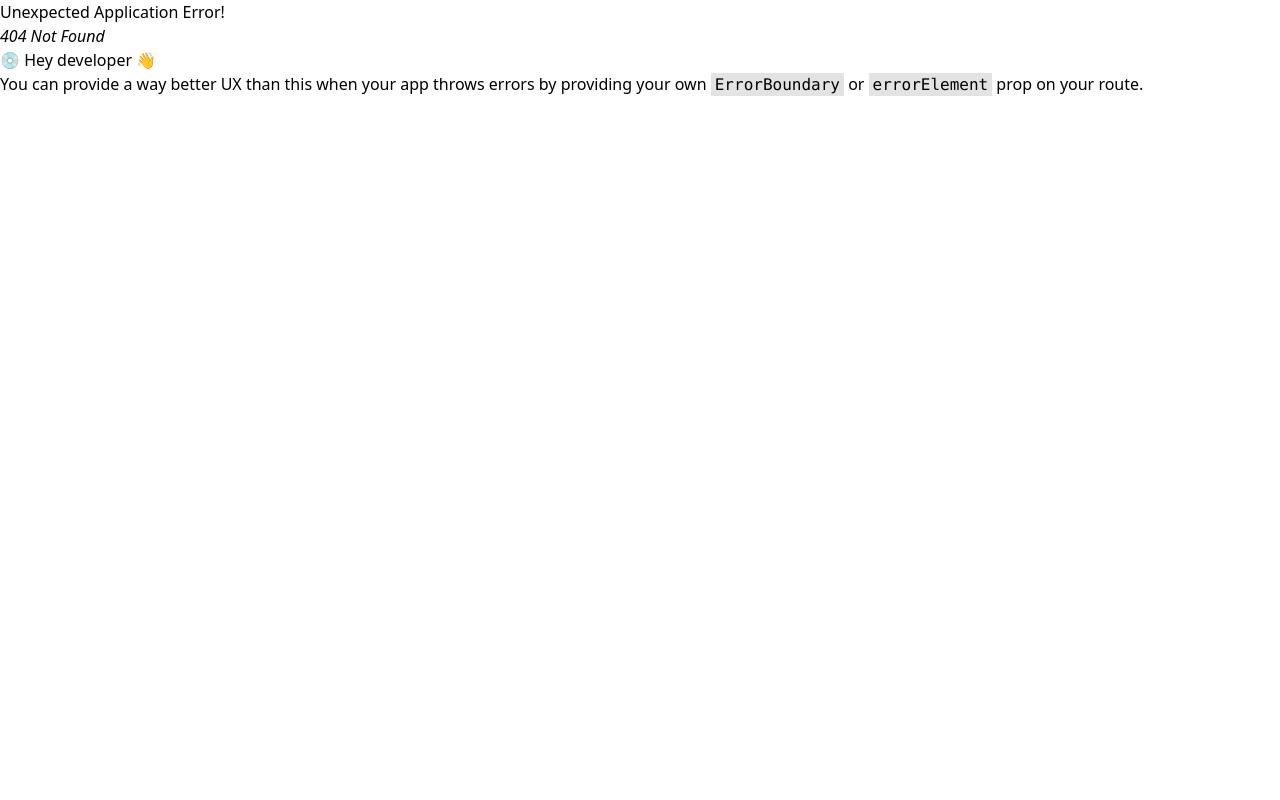
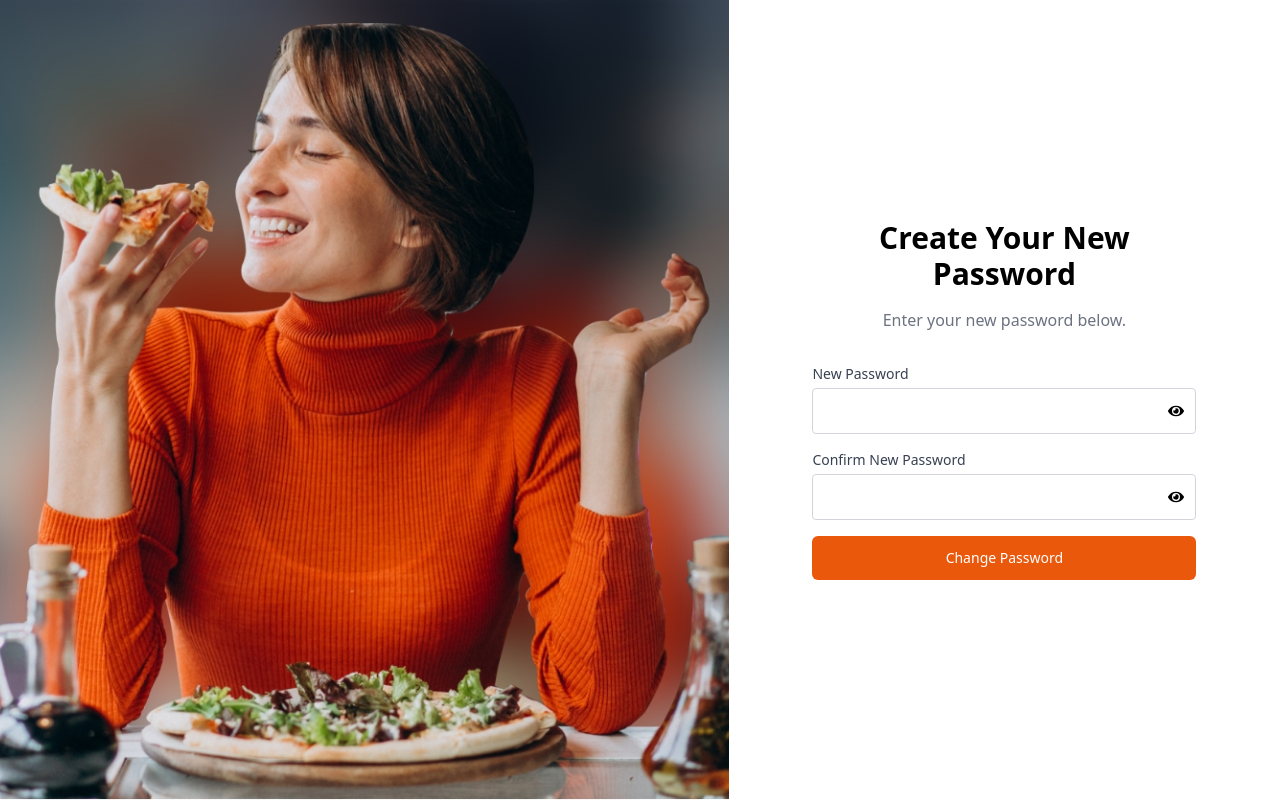
Before and after one commit to Devanshi2109/bookMyMeal-frontend, a React (Vite) app: page /update-password in a window 1280 px wide. Before the commit this address had no page. Built offline with nearby package versions, Linux system fonts and the light colour scheme.

Commit message:
Integrated Forgot password api for ui

```diff
--- a/src/App.jsx
+++ b/src/App.jsx
@@ -11,6 +11,7 @@ import Otp from "./components/Otp";
 import ChangePassword from "./components/ChangePassword";
 import ProtectedRoute from "./components/ProtectedRoute";
 import RedirectIfAuthenticated from "./components/RedirectIfAuthenticated";
+import UpdatePassword from "./components/UpdatePassword";
 
 const App = () => {
   const checkAuth = useAuthStore((state) => state.checkAuth);
@@ -49,6 +50,10 @@ const App = () => {
       element: <RedirectIfAuthenticated element={<Otp />} />,
     },
     {
+      path: "/update-password",
+      element: <RedirectIfAuthenticated element={<UpdatePassword />} />,
+    },
+    {
       path: "/change-password",
       element: <ProtectedRoute element={<ChangePassword />} />,
     },
--- a/src/app/authStore.js
+++ b/src/app/authStore.js
@@ -6,6 +6,7 @@ const useAuthStore = create((set) => ({
   token: null,
   user: null,
   userId: null,
+  emailId: null,
 
   login: async (email, password) => {
     try {
@@ -27,21 +28,24 @@ const useAuthStore = create((set) => ({
       const token = data.jwt;
       const user = data.name;
       const userId = data.userId;
+      const emailId = data.email; // Assuming the response contains email
 
       set({
         isAuthenticated: true,
         token,
         user,
         userId,
+        emailId,
       });
 
       localStorage.setItem("token", token);
       localStorage.setItem("user", JSON.stringify(user));
       localStorage.setItem("userId", userId);
+      localStorage.setItem("emailId", emailId);
 
       axios.defaults.headers.common["Authorization"] = `Bearer ${token}`;
 
-      return { success: true, user, userId };
+      return { success: true, user, userId, emailId };
     } catch (error) {
       console.error("Login failed", error);
       set({
@@ -49,6 +53,7 @@ const useAuthStore = create((set) => ({
         token: null,
         user: null,
         userId: null,
+        emailId: null,
       });
       return { success: false, message: "Login failed" };
     }
@@ -70,10 +75,17 @@ const useAuthStore = create((set) => ({
   },
 
   logout: () => {
-    set({ isAuthenticated: false, token: null, user: null, userId: null });
+    set({
+      isAuthenticated: false,
+      token: null,
+      user: null,
+      userId: null,
+      emailId: null,
+    });
     localStorage.removeItem("token");
     localStorage.removeItem("user");
     localStorage.removeItem("userId");
+    localStorage.removeItem("emailId");
     delete axios.defaults.headers.common["Authorization"];
   },
 
@@ -81,14 +93,20 @@ const useAuthStore = create((set) => ({
     const token = localStorage.getItem("token");
     const userJson = localStorage.getItem("user");
     const userId = localStorage.getItem("userId");
+    const emailId = localStorage.getItem("emailId");
     const user = userJson ? JSON.parse(userJson) : null;
 
-    console.log("Checking auth:", { token, user, userId });
+    // console.log("Checking auth:", { token, user, userId, emailId });
 
-    if (token && user && userId) {
-      set({ isAuthenticated: true, token, user, userId });
+    if (token && user && userId && emailId) {
+      set({ isAuthenticated: true, token, user, userId, emailId });
       axios.defaults.headers.common["Authorization"] = `Bearer ${token}`;
     }
+  },
+
+  setEmailId: (email) => {
+    set({ emailId: email });
+    localStorage.setItem("emailId", email);
   },
 }));
 
--- a/src/components/ForgotPassword.jsx
+++ b/src/components/ForgotPassword.jsx
@@ -1,12 +1,15 @@
 import React, { useState } from "react";
-import { Link } from "react-router-dom";
+import { useNavigate } from "react-router-dom";
 import toast, { Toaster } from "react-hot-toast";
 import AuthLayout from "./AuthLayout";
+import { Link } from "react-router-dom";
+import useAuthStore from "../app/authStore";
 
 const ForgotPassword = () => {
   const [email, setEmail] = useState("");
-
-  const handleSubmit = (e) => {
+  const setEmailId = useAuthStore((state) => state.setEmailId);
+  const navigate = useNavigate();
+  const handleSubmit = async (e) => {
     e.preventDefault();
 
     // Perform validation
@@ -15,13 +18,30 @@ const ForgotPassword = () => {
       return;
     }
 
-    // Your logic for sending reset password instructions
-    // For demonstration purposes, we'll simulate a successful request
+    try {
+      const response = await fetch(
+        "http://localhost:8080/forgotPassword/verifyMail",
+        {
+          method: "POST",
+          headers: {
+            "Content-Type": "application/json",
+          },
+          body: JSON.stringify({ email }),
+        }
+      );
+      setEmailId(email);
+      if (response.ok) {
+        toast.success("The OTP have been sent to your email.");
         setTimeout(() => {
-      toast.success(
-        "Password reset instructions have been sent to your email."
-      );
+          navigate("/otp");
         }, 1000);
+      } else {
+        const errorData = await response.json();
+        toast.error(errorData.message || "Failed to send otp.");
+      }
+    } catch (error) {
+      toast.error("An error occurred. Please try again later.");
+    }
   };
 
   return (
--- a/src/components/Otp.jsx
+++ b/src/components/Otp.jsx
@@ -1,18 +1,20 @@
 import React, { useState, useEffect } from "react";
 import { Link, useNavigate } from "react-router-dom";
 import toast, { Toaster, useToasterStore } from "react-hot-toast";
-//import { FaArrowLeft } from "react-icons/fa";
+// import { FaArrowLeft } from "react-icons/fa";
 import AuthLayout from "./AuthLayout";
-
+import useAuthStore from "../app/authStore";
 
 const Otp = () => {
   const [otp, setOTP] = useState("");
   const [error, setError] = useState("");
   const [resendTimer, setResendTimer] = useState(60);
   const [isResendDisabled, setIsResendDisabled] = useState(false);
+  const [expirationTimer, setExpirationTimer] = useState(300); // 5 minutes timer
   const { toasts } = useToasterStore();
   const TOAST_LIMIT = 1;
   const navigate = useNavigate();
+  const emailId = useAuthStore((state) => state.emailId);
 
   useEffect(() => {
     toasts
@@ -38,7 +40,22 @@ const Otp = () => {
     return () => clearInterval(timer);
   }, [isResendDisabled]);
 
-  const handleSubmit = (e) => {
+  useEffect(() => {
+    const expirationInterval = setInterval(() => {
+      setExpirationTimer((prev) => {
+        if (prev === 1) {
+          clearInterval(expirationInterval);
+          toast.error("OTP has expired. Please request a new one.");
+          setIsResendDisabled(false); // Allow resend after expiration
+        }
+        return prev - 1;
+      });
+    }, 1000);
+
+    return () => clearInterval(expirationInterval);
+  }, []);
+
+  const handleSubmit = async (e) => {
     e.preventDefault();
 
     // Perform validation
@@ -46,40 +63,56 @@ const Otp = () => {
       toast.error("Please enter the OTP.", { id: "otp-error" });
       return;
     }
+    console.log(emailId);
+    try {
+      const response = await fetch(
+        "http://localhost:8080/forgotPassword/verifyOtp",
+        {
+          method: "POST",
+          headers: {
+            "Content-Type": "application/json",
+          },
+          body: JSON.stringify({ emailId, otp }),
+        }
+      );
 
-    // If validation passes, submit the form
-    // Here you can handle the logic to verify the OTP
-    // For example, you can make a request to your backend API
-
-    // Assuming a successful verification for demo purposes
-    toast.success("OTP Verified successfully!");
+      if (response.ok) {
+        toast.success("OTP Verified successfully!");
+        setTimeout(() => {
+          navigate("/update-password");
+        }, 1000);
+      } else {
+        const errorData = await response.json();
+        toast.error(errorData.message || "Invalid OTP. Please try again.");
+      }
+    } catch (error) {
+      toast.error("An error occurred. Please try again later.");
+    }
   };
 
   const handleResendOtp = () => {
     if (isResendDisabled) return;
     if (window.confirm("Are you sure you want to resend the OTP?")) {
       // Handle OTP resend logic here
-      toast.success("A new OTP has been sent to your registered mobile number/email.", { id: "resend-otp-success" });
+      toast.success("A new OTP has been sent to your registered email.", {
+        id: "resend-otp-success",
+      });
       setIsResendDisabled(true);
+      setExpirationTimer(300); // Reset expiration timer
     }
   };
 
   return (
-
     <AuthLayout>
-      {/* <button
-          type="button"
-          onClick={() => navigate("/login")}
-          className="absolute top-4 text-sm text-blue-600 hover:underline flex items-center"
-        >
-          <FaArrowLeft className="mr-2" />
-          Back to Login
-        </button>  */}
-
       <div className="relative w-full max-w-sm">
-
-        <div className="mb-8 text-center mt-12"> {/* Add margin-top to push content down */}
+        <div className="mt-12 mb-8 text-center">
           <h1 className="mb-4 text-3xl font-bold">OTP Verification</h1>
+        </div>
+        <div className="mb-4 text-center">
+          <p className="text-lg font-semibold text-red-600">
+            OTP will expire in {Math.floor(expirationTimer / 60)}:
+            {("0" + (expirationTimer % 60)).slice(-2)} minutes.
+          </p>
         </div>
         <form onSubmit={handleSubmit}>
           <div className="mb-4">
@@ -113,7 +146,9 @@ const Otp = () => {
               <button
                 type="button"
                 onClick={handleResendOtp}
-                className={`text-blue-600 hover:underline ${isResendDisabled ? "cursor-not-allowed" : ""}`}
+                className={`text-blue-600 hover:underline ${
+                  isResendDisabled ? "cursor-not-allowed" : ""
+                }`}
                 disabled={isResendDisabled}
               >
                 Resend OTP {isResendDisabled && `(${resendTimer}s)`}
@@ -121,7 +156,7 @@ const Otp = () => {
             </p>
           </div>
         </form>
-        <Toaster position="top-right" /> {/* Toaster container */}
+        <Toaster position="top-right" />
       </div>
     </AuthLayout>
   );
--- /dev/null
+++ b/src/components/UpdatePassword.jsx
@@ -0,0 +1,139 @@
+import React, { useState } from "react";
+import { toast, Toaster } from "react-hot-toast";
+import { useNavigate } from "react-router-dom";
+import { FaEye, FaEyeSlash } from "react-icons/fa";
+import AuthLayout from "./AuthLayout";
+
+const UpdatePassword = () => {
+  const [formData, setFormData] = useState({
+    newPassword: "",
+    confirmPassword: "",
+  });
+  const [showNewPassword, setShowNewPassword] = useState(false);
+  const [showConfirmPassword, setShowConfirmPassword] = useState(false);
+  const navigate = useNavigate();
+
+  const handleChange = (e) => {
+    const { name, value } = e.target;
+    setFormData({
+      ...formData,
+      [name]: value,
+    });
+  };
+
+  const handleSubmit = async (e) => {
+    e.preventDefault();
+    if (!formData.newPassword.trim()) {
+      toast.error("New password is required");
+      return;
+    }
+    if (!formData.confirmPassword.trim()) {
+      toast.error("Confirm password is required");
+      return;
+    }
+    if (formData.newPassword.trim() !== formData.confirmPassword.trim()) {
+      toast.error("Passwords do not match");
+      return;
+    }
+
+    try {
+      const response = await fetch(
+        "http://localhost:8080/forgotPassword/changePassword",
+        {
+          method: "POST",
+          headers: {
+            "Content-Type": "application/json",
+          },
+          body: JSON.stringify({
+            password: formData.newPassword,
+            repeatPassword: formData.confirmPassword,
+          }),
+        }
+      );
+
+      if (response.ok) {
+        toast.success("Password changed successfully!");
+        setTimeout(() => {
+          navigate("/login");
+        }, 1000);
+      } else {
+        const errorData = await response.json();
+        toast.error(
+          errorData.message || "Failed to change password. Please try again."
+        );
+      }
+    } catch (error) {
+      toast.error("An error occurred. Please try again later.");
+    }
+  };
+
+  return (
+    <AuthLayout>
+      <div className="mb-8 text-center">
+        <h1 className="mb-4 text-3xl font-bold">Create Your New Password</h1>
+        <p className="mb-4 text-gray-500">Enter your new password below.</p>
+      </div>
+      <form onSubmit={handleSubmit}>
+        <div className="mb-4">
+          <label
+            htmlFor="newPassword"
+            className="block text-sm font-medium text-gray-700"
+          >
+            New Password
+          </label>
+          <div className="relative">
+            <input
+              id="newPassword"
+              type={showNewPassword ? "text" : "password"}
+              className="block w-full px-4 py-3 mt-1 text-sm border border-gray-300 rounded form-input"
+              value={formData.newPassword}
+              onChange={handleChange}
+              name="newPassword"
+            />
+            <span
+              onClick={() => setShowNewPassword(!showNewPassword)}
+              className="absolute inset-y-0 right-0 flex items-center pr-3 cursor-pointer"
+            >
+              {showNewPassword ? <FaEyeSlash /> : <FaEye />}
+            </span>
+          </div>
+        </div>
+        <div className="mb-4">
+          <label
+            htmlFor="confirmPassword"
+            className="block text-sm font-medium text-gray-700"
+          >
+            Confirm New Password
+          </label>
+          <div className="relative">
+            <input
+              id="confirmPassword"
+              type={showConfirmPassword ? "text" : "password"}
+              className="block w-full px-4 py-3 mt-1 text-sm border border-gray-300 rounded form-input"
+              value={formData.confirmPassword}
+              onChange={handleChange}
+              name="confirmPassword"
+            />
+            <span
+              onClick={() => setShowConfirmPassword(!showConfirmPassword)}
+              className="absolute inset-y-0 right-0 flex items-center pr-3 cursor-pointer"
+            >
+              {showConfirmPassword ? <FaEyeSlash /> : <FaEye />}
+            </span>
+          </div>
+        </div>
+        <div>
+          <button
+            type="submit"
+            className="w-full px-4 py-3 text-sm text-white bg-orange-600 rounded-md hover:bg-orange-700"
+          >
+            Change Password
+          </button>
+        </div>
+      </form>
+      <Toaster position="top-right" />
+    </AuthLayout>
+  );
+};
+
+export default UpdatePassword;
```
Lines whose indentation alone changed are shown as unchanged.
